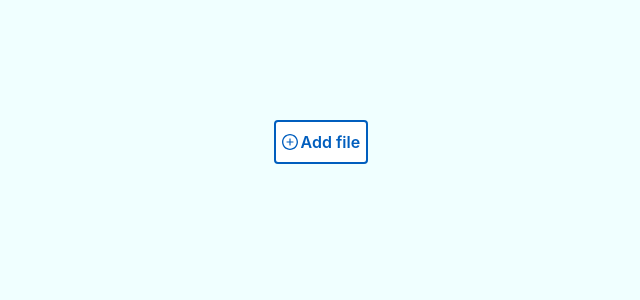
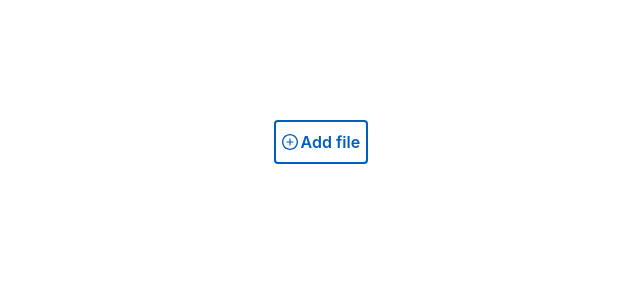
Before and after one commit to COLMASH/titan-FE, a React (Create React App) app: page / in a window 1280 px wide. Shown: the top 300 px of the page, without its empty margins (319-959 px from the left). Built offline with nearby package versions, Linux system fonts and the light colour scheme.

Commit message:
update CSS cosmetic updates

```diff
--- a/src/components/UploadPdf.module.css
+++ b/src/components/UploadPdf.module.css
@@ -40,6 +40,8 @@
     flex-wrap: wrap;
 }
 .image_pdf {
+    border: 1px solid;
+    border-color: lightgrey;
     margin-right: 5px;
 }
 :global(.react-pdf__Page__annotations.annotationLayer) {
--- a/src/index.css
+++ b/src/index.css
@@ -1,5 +1,4 @@
 body {
-    background-color: azure;
     margin: 0;
     font-family: -apple-system, BlinkMacSystemFont, 'Segoe UI', 'Roboto', 'Oxygen', 'Ubuntu',
         'Cantarell', 'Fira Sans', 'Droid Sans', 'Helvetica Neue', sans-serif;
```
